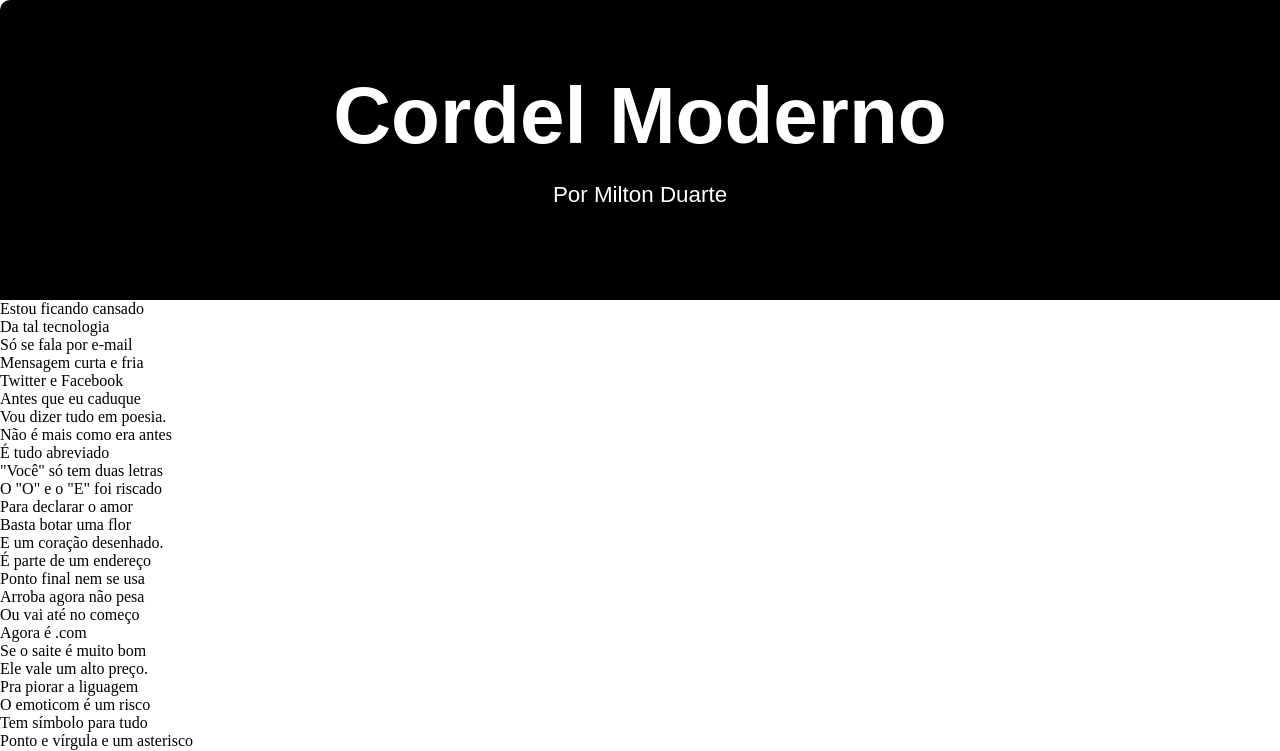
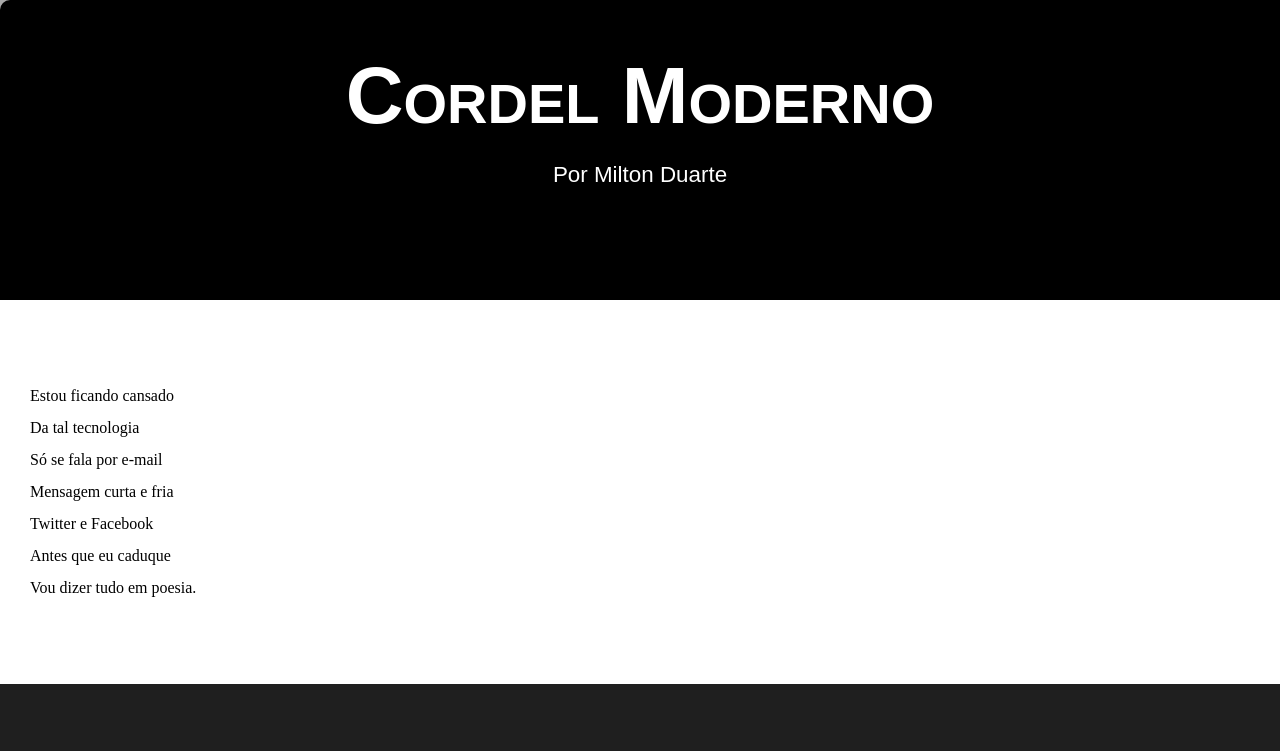
Before and after one commit to CarlosEgberto/html-css, a plain HTML site: page Desafios/d012/projeto cordel/index.html in a window 1280 px wide. Shown: the top 751 px of the page. Drawn offline with Linux system fonts and the light colour scheme.

Commit message:
css atualizado

```diff
--- a/Desafios/d012/projeto cordel/index.html
+++ b/Desafios/d012/projeto cordel/index.html
@@ -14,7 +14,7 @@
 
     <main>
 
-        <section>
+        <section class="normal">
             <p>
                 Estou ficando cansado<br>
                 Da tal tecnologia<br>
@@ -26,7 +26,7 @@
                 </p>
         </section>
 
-            <section>
+            <section class="imagem">
                 <p>
                     Não é mais como era antes<br>
                     É tudo abreviado<br>
@@ -39,7 +39,7 @@
 
             </section>
 
-            <section>
+            <section class="normal">
                 <p>
                     É parte de um endereço<br>
                     Ponto final nem se usa<br>
@@ -60,7 +60,7 @@
                 </p>
                 </section>
 
-            <section>
+            <section class="imagem">
                 <p>
                     Tenho saudade das cartas<br>
                     Escritas com a própria mão<br>
@@ -73,7 +73,7 @@
 
             </section>
 
-            <section>
+            <section class="normal">
                 <p>
                     Agora, escrevo e envio<br>
                     Chegando na mesma hora<br>
--- a/Desafios/d012/projeto cordel/style.css
+++ b/Desafios/d012/projeto cordel/style.css
@@ -1,29 +1,35 @@
 @charset "UTF-8";
 *{
     margin: 0px;
+    padding: 0px;
 }
 
+html, body{
+    min-height: 100vh;
+    background-color: darkgray;
+}
 header{
     height: 300px;
     width: auto;
     background-color: black;
+    color: white;
     font-family: Arial, Helvetica, sans-serif;
     border-radius: 10px 0px 0px 0px;
+
 }
 
 header h1{
-    color: white;
     font-size: 5em;
+    font-variant: small-caps;
     text-align: center;
-    padding-top: 70px;
+    padding-top: 50px;
     padding-bottom: 10px;
 }
 
 header p{
-    color: white;
     text-align: center;
     padding-top: 10px;
-    padding-bottom: 10px;
+    padding-bottom: 50px;
     font-size: 1.4em;
 
 }
@@ -34,6 +40,27 @@ header a{
 }
 header a:hover{
     text-decoration: underline;
+}
+
+section{
+    padding-top: 10vh;
+    padding-bottom: 10vh;
+    line-height: 2em;
+    padding-left: 30px;
+}
+section.normal{
+    background-color: white;
+    color: black;
+}
+
+section.imagem{
+    background-color: rgb(31, 31, 31);
+    color: white;
+}
+
+section.imagem > p{
+    width: 400px;
+    background-color: rgba(0, 0, 0, 0.253);
 }
 
 footer{
```
